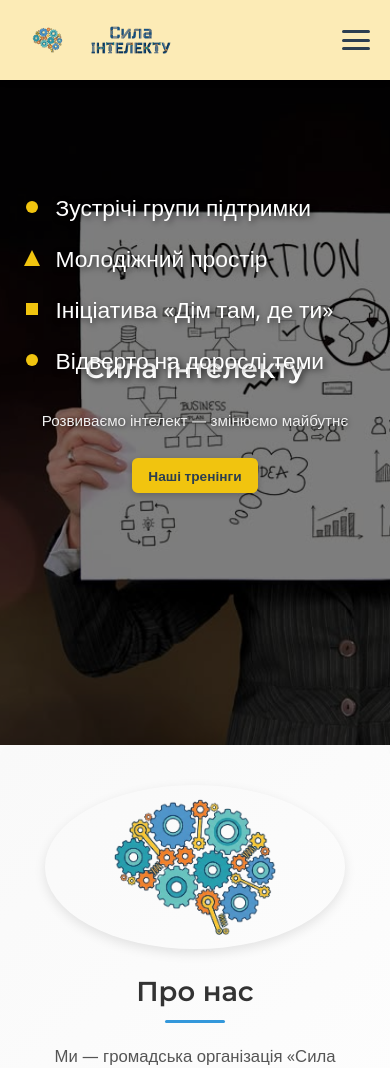
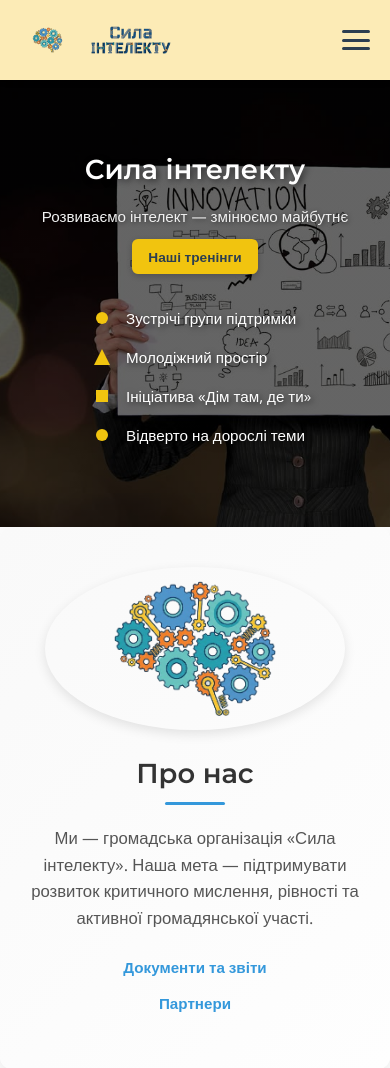
Before and after one commit to wturman/trainings-landing, a PHP site: page / in a window 390 px wide. Shown: the top 1068 px of the page. Run offline with PHP 8.4, Linux system fonts and the light colour scheme.

Commit message:
header media 2

```diff
--- a/css/hero.css
+++ b/css/hero.css
@@ -1,11 +1,13 @@
+/* === HERO === */
 .hero {
   margin-top: 70px; /* компенсує висоту хедера */
   position: relative;
-  min-height: 80vh; /* краще min-height, ніж height */
+  min-height: 80vh;
   background: linear-gradient(rgba(0, 0, 0, 0.5), rgba(0, 0, 0, 0.5)),
     url("../img/main.jpg") center center/cover no-repeat;
 }
 
+/* overlay для центрування контенту */
 .hero-overlay {
   position: absolute;
   top: 0;
@@ -56,6 +58,7 @@
   color: #fff;
 }
 
+/* лозунги на десктопі */
 .hero-slogans {
   position: absolute;
   top: 18%;
@@ -134,3 +137,88 @@
     transform: scale(1);
   }
 }
+
+/* === МОБІЛЬНА ВЕРСІЯ === */
+@media (max-width: 768px) {
+  .hero {
+    display: flex;
+    flex-direction: column;
+    align-items: center;
+    justify-content: flex-start;
+    text-align: center;
+    padding: 20px;
+    min-height: auto;
+    background: linear-gradient(rgba(0, 0, 0, 0.6), rgba(0, 0, 0, 0.6)),
+      url("../img/main.jpg") center center/cover no-repeat;
+  }
+
+  .hero-overlay {
+    position: static; /* більше не абсолютний */
+    width: 100%;
+    height: auto;
+    padding: 0;
+    margin-bottom: 20px;
+  }
+
+  .hero-content {
+    max-width: 100%;
+  }
+
+  .hero-content h1 {
+    font-size: 2.2em;
+    margin-bottom: 20px;
+  }
+
+  .hero-content p {
+    font-size: 1.2em;
+    margin-bottom: 20px;
+  }
+
+  /* лозунги під заголовком */
+  @media (max-width: 768px) {
+    .hero-slogans {
+      position: static;
+      margin: 20px 0;
+      gap: 15px;
+      align-items: flex-start; /* вирівнюємо по лівому краю */
+      width: 100%;
+      padding-left: 20%; /* відступ зліва 20% */
+    }
+
+    .slogan {
+      justify-content: flex-start; /* іконка + текст зліва */
+    }
+
+    .slogan span {
+      font-size: 1.2em;
+      text-align: left; /* текст вирівняний по лівому краю */
+    }
+  }
+
+  /* кнопка під лозунгами */
+  .hero-content .btn {
+    margin-top: 20px;
+    font-size: 1em;
+    padding: 12px 28px;
+  }
+}
+
+/* === ДРІБНІ ЕКРАНИ (телефони <480px) === */
+@media (max-width: 480px) {
+  .hero-content h1 {
+    font-size: 1.8em;
+  }
+
+  .hero-content p {
+    font-size: 1em;
+  }
+
+  .slogan span {
+    font-size: 1em;
+  }
+
+  .hero-content .btn {
+    font-size: 0.95em;
+    padding: 10px 24px;
+  }
+}
```
